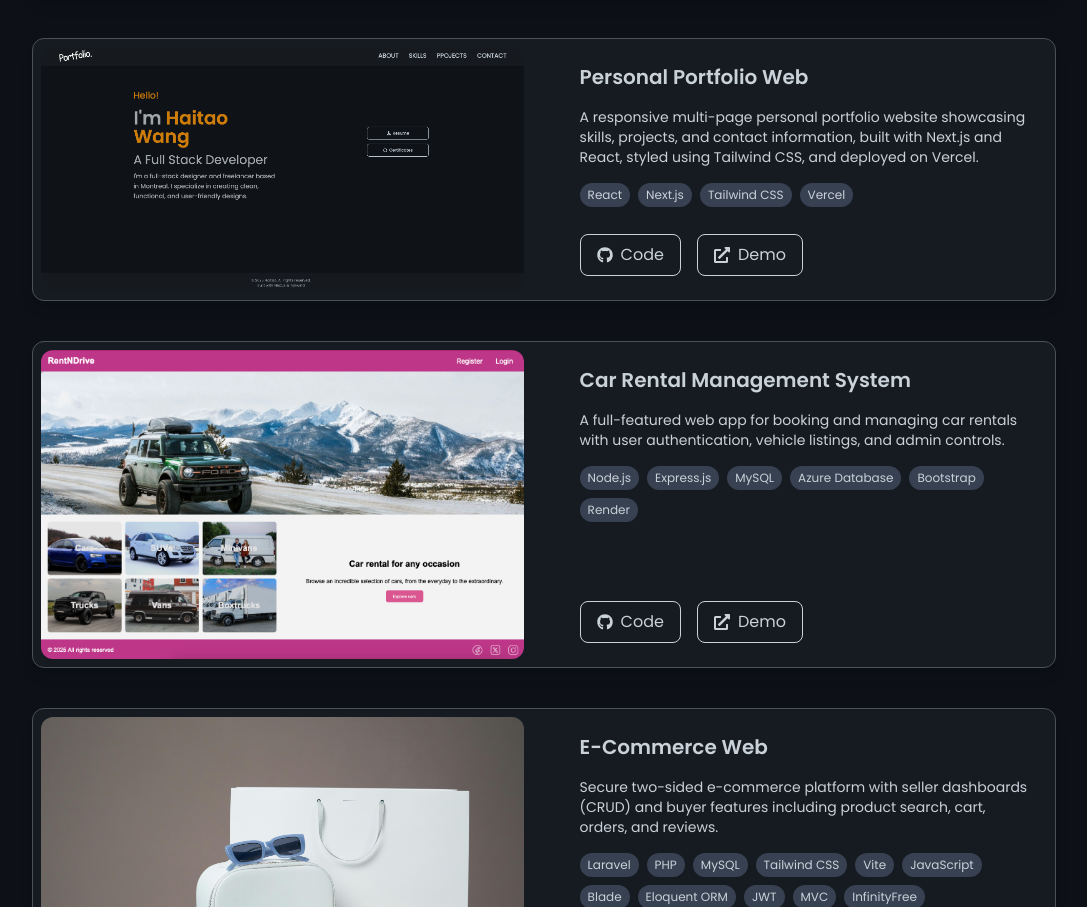
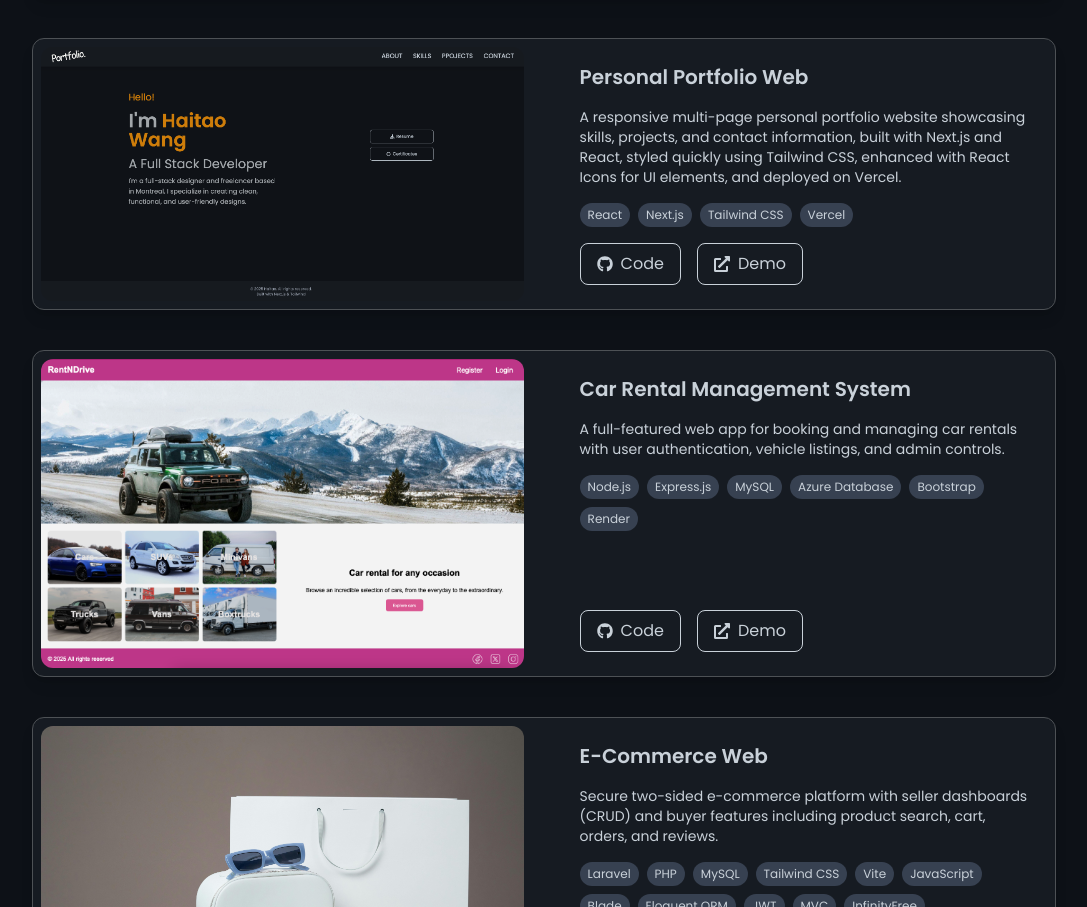
Before and after one commit to Hitao1623/portfolio-nextjs-haitao, a Next.js app: page /projects in a window 1280 px wide. Shown: the part 856-1763 px from the top of the page, without its empty margins (96-1183 px from the left). Built offline with nearby package versions, Linux system fonts and the light colour scheme.

Commit message:
Update projects.js
project updated

```diff
--- a/pages/projects.js
+++ b/pages/projects.js
@@ -22,7 +22,7 @@ export default function Projects() {
     {
       title: "Personal Portfolio Web",
       image: "/files/portfolio.png",
-      description: "A responsive multi-page personal portfolio website showcasing skills, projects, and contact information, built with Next.js and React, styled using Tailwind CSS, and deployed on Vercel.",
+      description: "A responsive multi-page personal portfolio website showcasing skills, projects, and contact information, built with Next.js and React, styled quickly using Tailwind CSS, enhanced with React Icons for UI elements, and deployed on Vercel.",
       tech: ["React", "Next.js", "Tailwind CSS", "Vercel"],
       codeLink: "https://github.com/Hitao1623/portfolio-nextjs-haitao",
       demoLink: "https://portfolio-nextjs-haitaowang.vercel.app",
```
